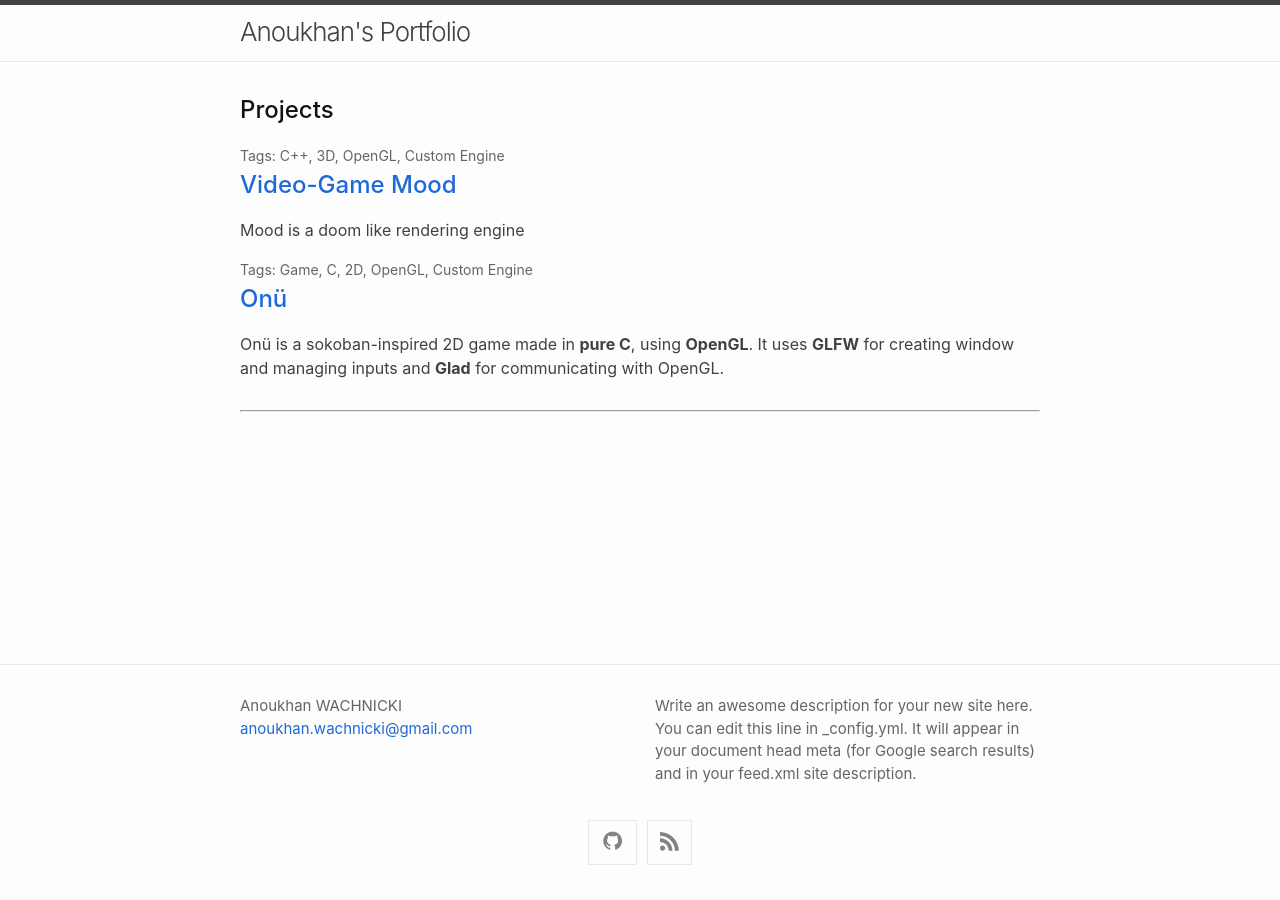
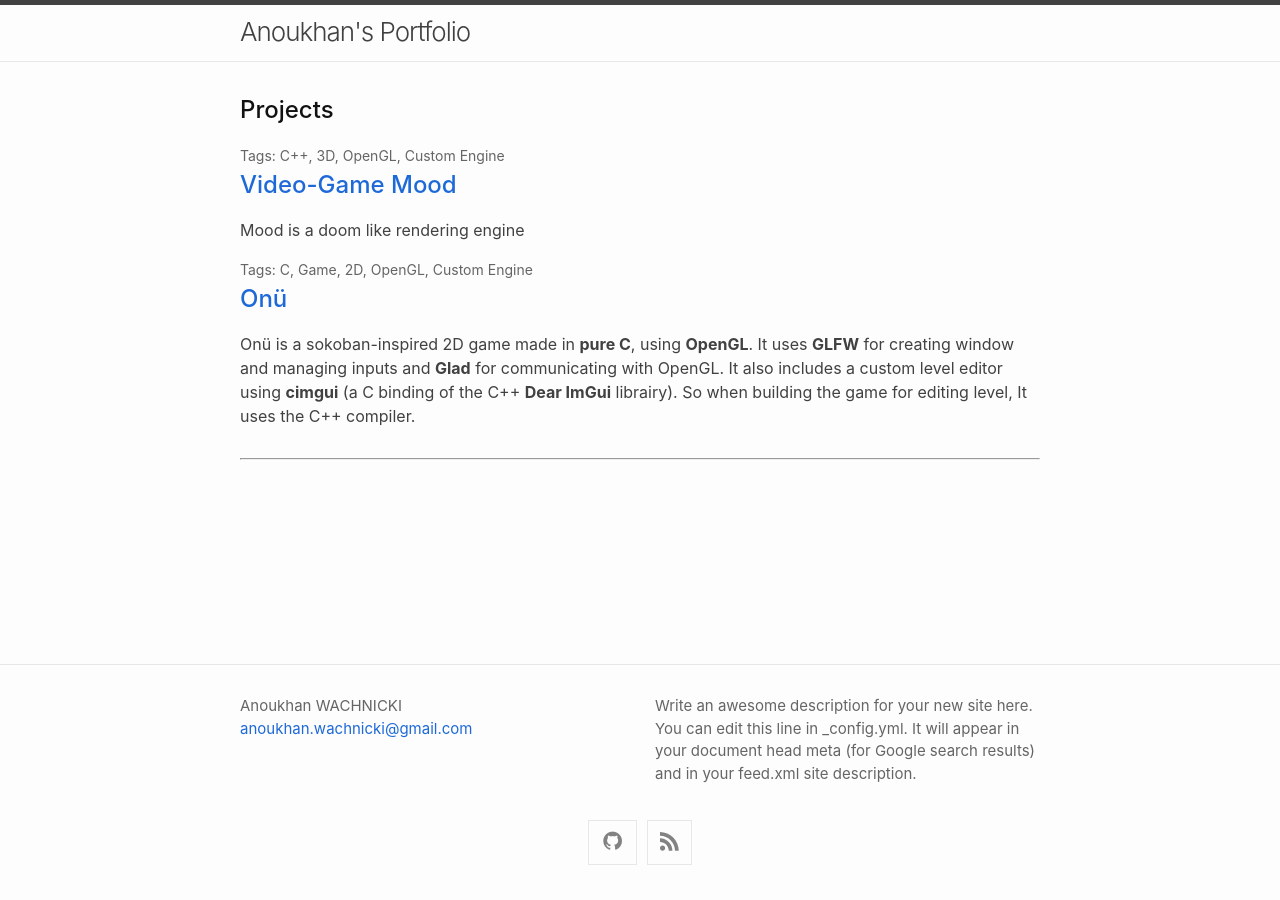
Before and after one commit to WAnoukh/WAnoukh.github.io, a Jekyll site: the page built from docs/index.markdown, in a window 1280 px wide. Built offline with Jekyll 4.4.1, drawn with Linux system fonts in a browser that asks for light colours; nearby versions of some CDN libraries; some of the changed lines change nothing that is shown.

Commit message:
Updated Onu article

```diff
--- a/docs/collections/_projects/onu.md
+++ b/docs/collections/_projects/onu.md
@@ -1,27 +1,58 @@
 ---
 name: Onü
 layout: project
-tags: ["Game", "C", "2D", "OpenGL", "Custom Engine"]
+tags: ["C", "Game", "2D", "OpenGL", "Custom Engine"]
 ---
 
 Onü is a sokoban-inspired 2D game made in __pure C__, using __OpenGL__.
 It uses __GLFW__ for creating window and managing inputs and __Glad__ for communicating with OpenGL.
+It also includes a custom level editor using __cimgui__ \(a C binding of the C++ __Dear ImGui__ librairy\).
+So when building the game for editing level, It uses the C++ compiler.
+
+The source code is available [here](https://github.com/WAnoukh/ONU).
+
+  <img alt="Screenshot of the WIP game" src="../assets/images/projects/onu/game.png">
+&nbsp;
+  <img alt="Screenshot of the level editor" src="../assets/images/projects/onu/editor.png">
 
 ## Origins
 
 It is based on ["Oui Non... Unless"](https://kyo-cz.itch.io/ouinon-unless), a game I programed and designer with [Kyo](https://kyo-cz.itch.io/) and [Ori](https://oribellame.itch.io/).
-The original game was made in Unity for a 1-week game jam organised by the univeristy's associtation: Arcadia.
+The original game was made in Unity for a 1-week game jam, organised by the univeristy's associtation: Arcadia.
 
-It differs from classic *sokoban-like* games by having __in-game representations__ of your __keyboard keys__.
+It differs from classic sokoban-like games by having __in-game representations__ of your __keyboard keys__.
 Those *key blocks* can be pushed by your character, and when they are placed on top of an *action slots*, they whill be bound to it.
 So if a `V key block` is placed on an `Open final door slot`, pressing the *V* key on your keyboard will open the door.
 
+This concept is really pushed far by only using the key/slot system for every key bindings in the game :
+- Player movement,
+- Undo button,
+- Main menu navigation...
+
 <p align="center">
-  <img alt="Light" src="../assets/images/onu-base-1.png" width="47%">
-&nbsp; &nbsp; &nbsp; &nbsp;
-  <img alt="Dark" src="../assets/images/onu-base-2.png" width="47%">
+  <img alt="Second level of the base game" src="../assets/images/projects/onu/onu-base-1.png" width="49%">
+&nbsp;
+  <img alt="Fifth level of the base game" src="../assets/images/projects/onu/onu-base-2.png" width="49%">
 </p>
 
 ## A remake ?
 
-I really liked the concept of the game and I always thought that there is still plenty of room to explore its mechanics.
+My first reason leading to a remake of "Oui Non Unless..." was that I really liked the concept of the game, and I thought that there was still plenty of room to explore the key/slot mechanic.
+
+I was also looking for an oportunity to master C style game developement and to move away from *Object Oriented Programming*.
+I wanted to be more *memory aware* and to pay attention to *cache misses*.
+That will led me to discover how to simplify memory management with __memory arenas__, thus reassuring me on my last concerns on my c programming abilities.
+
+For the people not knowing what an arena is or still fearing C programming, I really recommand the following video.
+I think it was the one that really motivated me to use C for my next project.
+
+<iframe width="560" height="315" src="https://www.youtube.com/embed/9UIIMBqq1D4?si=mGSp9nXogj6FulGJ" title="YouTube video player" frameborder="0" allow="accelerometer; autoplay; clipboard-write; encrypted-media; gyroscope; picture-in-picture; web-share" referrerpolicy="strict-origin-when-cross-origin" allowfullscreen></iframe>
+
+## Conclusion
+
+For the moment the developement of this game was extremely fun. The reason of that enjoyement are multiple, but I found that the *hand-made* philosophy procure a lot of joy.
+Also, this was my first project I made using __Neovim__ and it was delightfull—appart from the couple of weeks of trying to make my config and understaining what a LSP is—spetialy when you became proeficient with the *vim motions*.
+Forcing me to make my own build config with __CMake__ broadened my understaining of how program are builded. I inproved my comprehension of what *Release* or *Debug* build really are under the hood.
+
+Moreover the simple C way of doing things, resulted in me doing lot more things rather than scratching my head on which abstraction or which convoluted *OOP black magic* I will use.
+I think that this project is helping me being a better programmer and also being a better OOP user—yes because I still love this paradigm.
```
Also changed, not shown: docs/assets/images/projects/onu/editor.png (added), docs/assets/images/projects/onu/game.png (added), docs/assets/images/projects/onu/onu-base-1.png (renamed from docs/assets/images/onu-base-1.png), docs/assets/images/projects/onu/onu-base-2.png (renamed from docs/assets/images/onu-base-2.png).
